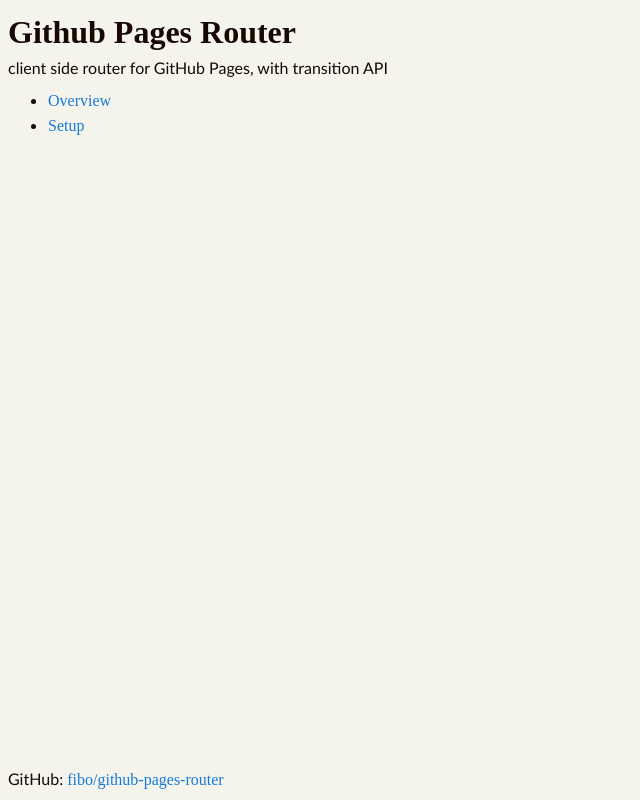
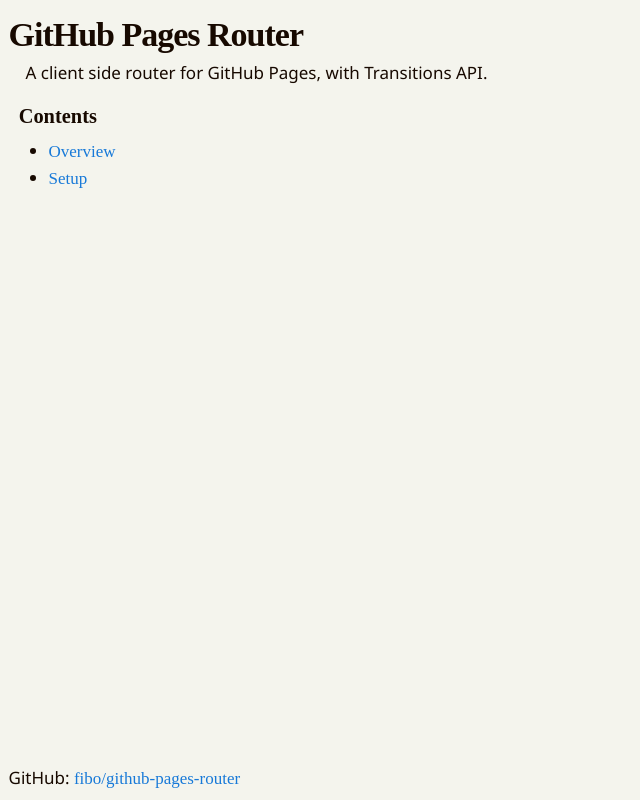
Before and after one commit to fibo/github-pages-router, a website: page index.html in a window 1280 px wide. Shown: the whole page, without its empty margins (0-640 px from the left). Drawn offline with Linux system fonts and the light colour scheme; a web font is replaced by a local one.

Commit message:
use Noto font, add few layout improvements

```diff
--- a/articles/overview.html
+++ b/articles/overview.html
@@ -10,7 +10,7 @@
       and
       <a
         href="https://developer.mozilla.org/en-US/docs/Web/API/Window/popstate_event"
-        >popstate event</a
+        ><code>popstate</code> event</a
       >.
     </li>
 
@@ -20,12 +20,5 @@
         >View Transitions API</a
       >
     </li>
-
-    <li>
-      <a
-        href="https://developer.mozilla.org/en-US/docs/Learn/CSS/Building_blocks/Cascade_layers"
-        >Cascade layers</a
-      >
-    </li>
   </ul>
 </article>
--- a/index.html
+++ b/index.html
@@ -6,9 +6,9 @@
     <meta name="viewport" content="width=device-width, initial-scale=1.0" />
     <meta
       name="description"
-      content="client side router for GitHub Pages, with transition API"
+      content="A client side router for GitHub Pages, with Transitions API"
     />
-    <title>Github Pages Router</title>
+    <title>GitHub Pages Router</title>
     <link rel="stylesheet" href="./style.css" />
 
     <link rel="preconnect" href="https://fonts.googleapis.com" />
@@ -17,24 +17,32 @@
       href="https://fonts.googleapis.com/css2?family=Averia+Serif+Libre:ital,wght@0,300;0,400;0,700;1,300;1,400;1,700&display=swap"
       rel="stylesheet"
     />
+    <link
+      href="https://fonts.googleapis.com/css2?family=Noto+Sans:ital,wght@0,100..900;1,100..900&display=swap"
+      rel="stylesheet"
+    />
 
     <link rel="canonical" href="https://fibo.github.io/github-pages-router" />
   </head>
   <body>
     <div class="layout">
       <header>
-        <h1>Github Pages Router</h1>
+        <h1>GitHub Pages Router</h1>
         <blockquote>
-          client side router for GitHub Pages, with transition API
+          A client side router for GitHub Pages, with Transitions API.
         </blockquote>
       </header>
+
       <nav role="navigation">
+        <span class="contents-title">Contents</span>
         <ul>
           <li><a href="./overview">Overview</a></li>
           <li><a href="./setup">Setup</a></li>
         </ul>
       </nav>
+
       <main></main>
+
       <footer>
         GitHub:
         <a href="https://github.com/fibo/github-pages-router"
--- a/style.css
+++ b/style.css
@@ -22,7 +22,7 @@
     :root {
       --background-color: #40464a;
       --text-color: #d0cfc7;
-      --accent-color: #3788d6;
+      --accent-color: #37b8d6;
     }
   }
 
@@ -66,26 +66,41 @@
 
   nav {
     grid-area: navigation;
+
+    .contents-title {
+      padding-left: 0.5em;
+    }
   }
 
   main {
     grid-area: content;
+
+    max-width: 80ch;
+    text-wrap: pretty;
   }
 
   footer {
     grid-area: footer;
+  }
+
+  p {
+    padding: 0.5em 0.25em;
   }
 }
 
 @layer typography {
   :root {
     --font-serif: "Averia Serif Libre", serif;
-    --font-sans-serif: "Optima", sans-serif;
+    --font-sans-serif: "Noto Sans", sans-serif;
   }
 
   body {
+    font-size: 17px;
     font-family: var(--font-sans-serif);
     font-optical-sizing: auto;
+    font-variation-settings: "wdth" 100;
+    font-style: normal;
+    font-weight: normal;
     line-height: 1.5;
     -webkit-font-smoothing: antialiased;
   }
@@ -97,17 +112,33 @@
     font: inherit;
   }
 
+  header blockquote {
+    padding-left: 1em;
+  }
+
   :any-link,
   h1,
-  h2 {
+  h2,
+  .contents-title {
     font-family: var(--font-serif);
   }
 
-  h1 {
-    font-size: 2.25em;
+  h1,
+  h2 {
+    letter-spacing: -1px;
   }
+
   h1 {
     font-size: 2em;
+  }
+  h2 {
+    font-size: 1.75em;
+  }
+
+  .contents-title {
+    font-size: 1.2em;
+    line-height: 2.2;
+    font-weight: 600;
   }
 }
 
```
Also changed, not shown: 404.html (+12 -4 lines), articles/setup.html (+2 -2 lines), README.md.
